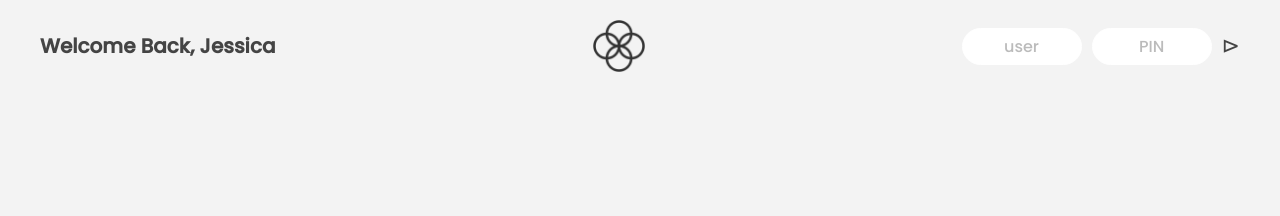
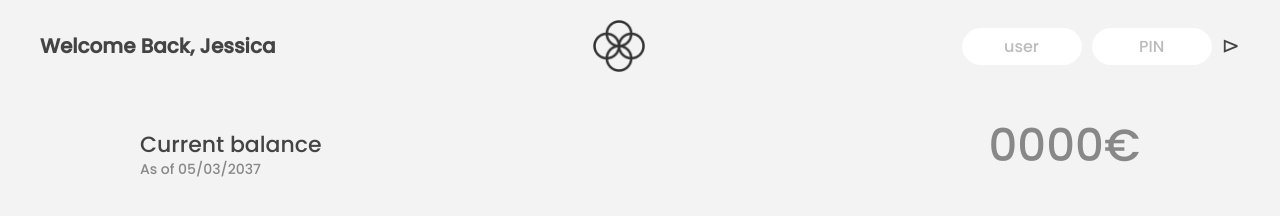
Before and after one commit to abanseka/Bankist, a website built with Vite: page index.html in a window 1280 px wide. Built offline with nearby package versions, Linux system fonts and the light colour scheme.

Commit message:
Build total-balance-view

```diff
--- a/index.html
+++ b/index.html
@@ -35,5 +35,18 @@
         <button class="login-btn">&vartriangleright;</button>
       </form>
     </nav>
+
+    <main class="app">
+      <!-- BALANCE -->
+      <div class="balance">
+        <div>
+          <p class="balance__label">Current balance</p>
+          <p class="balance__date">
+            As of <span class="date">05/03/2037</span>
+          </p>
+        </div>
+        <p class="balance__value">0000€</p>
+      </div>
+    </main>
   </body>
 </html>
--- a/package.json
+++ b/package.json
@@ -5,7 +5,8 @@
   "scripts": {
     "dev": "vite",
     "build": "vite build",
-    "preview": "vite preview"
+    "preview": "vite preview",
+    "sass" : "sass sass/style.sass css/style.css --watch"
   },
   "devDependencies": {
     "vite": "^2.8.0"
--- /dev/null
+++ b/sass/_app-container.sass
@@ -0,0 +1,4 @@
+.app
+  display: grid
+  margin: 4rem auto
+  max-width: 100rem
--- /dev/null
+++ b/sass/_balance.sass
@@ -0,0 +1,20 @@
+
+ .balance
+   grid-column: 1 / span 2
+   display: flex
+   justify-content: space-between
+   align-items: flex-end
+   margin-bottom: 2rem
+
+   &__label
+     font-size: 2.2rem
+     font-weight: 500
+     margin-bottom: -.2rem
+
+   &__date
+     font-size: 1.4rem
+     color: $gray2
+
+   &__value
+    font-size: 4.5rem
+    color: $gray2
--- a/sass/_config.sass
+++ b/sass/_config.sass
@@ -2,5 +2,6 @@ $background-color : #f3f3f3
 $font-color : #444
 $white : #fff
 $gray : #777
+$gray2 : #888
 $gray-primary : #ccc
 $gray-secondary : #bbb
--- a/sass/style.sass
+++ b/sass/style.sass
@@ -1,3 +1,5 @@
 @import config
 @import global-styling
 @import nav
+@import app-container
+@import balance
```
Also changed, not shown: css/style.css, 1 other file.
